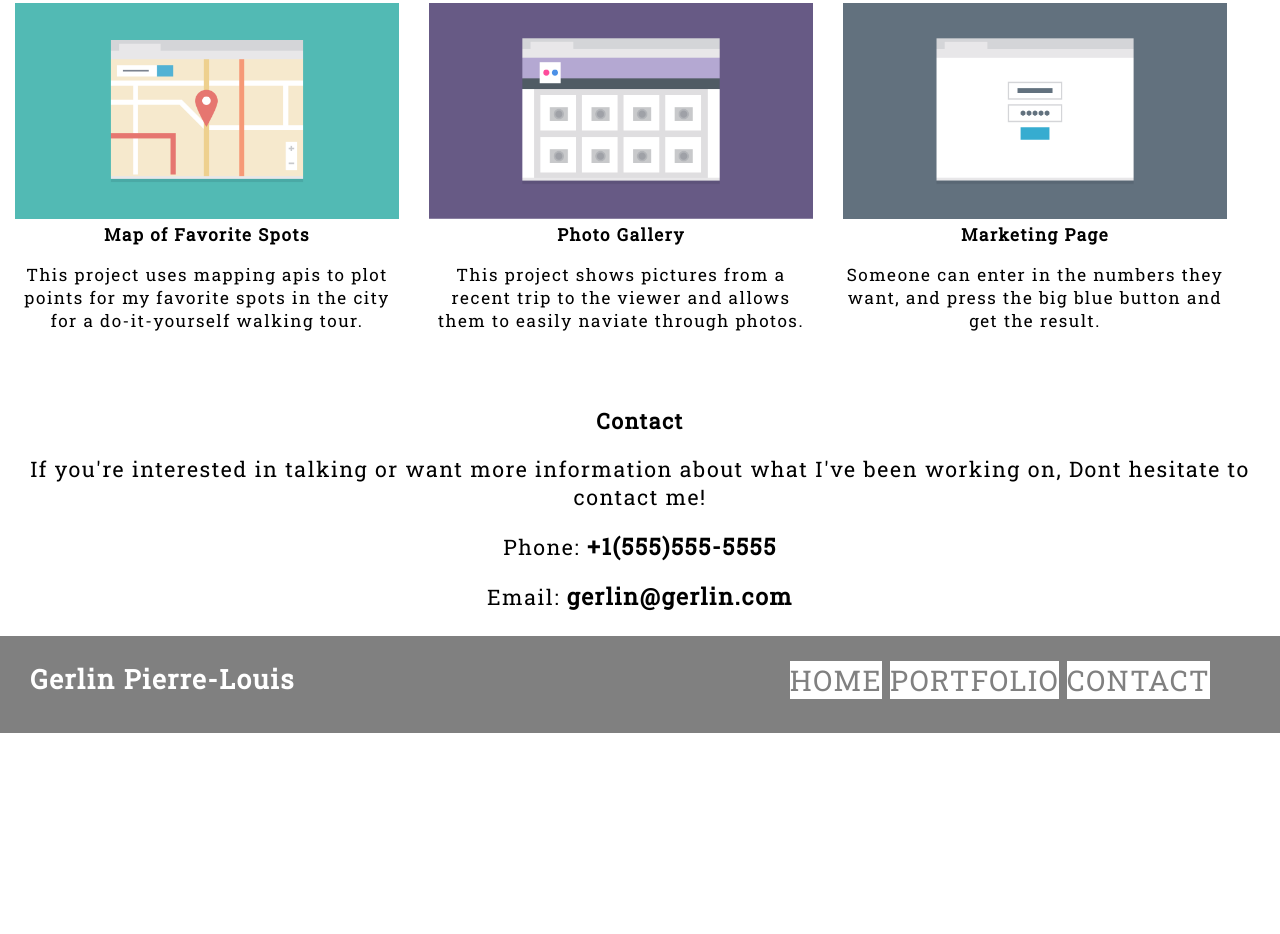
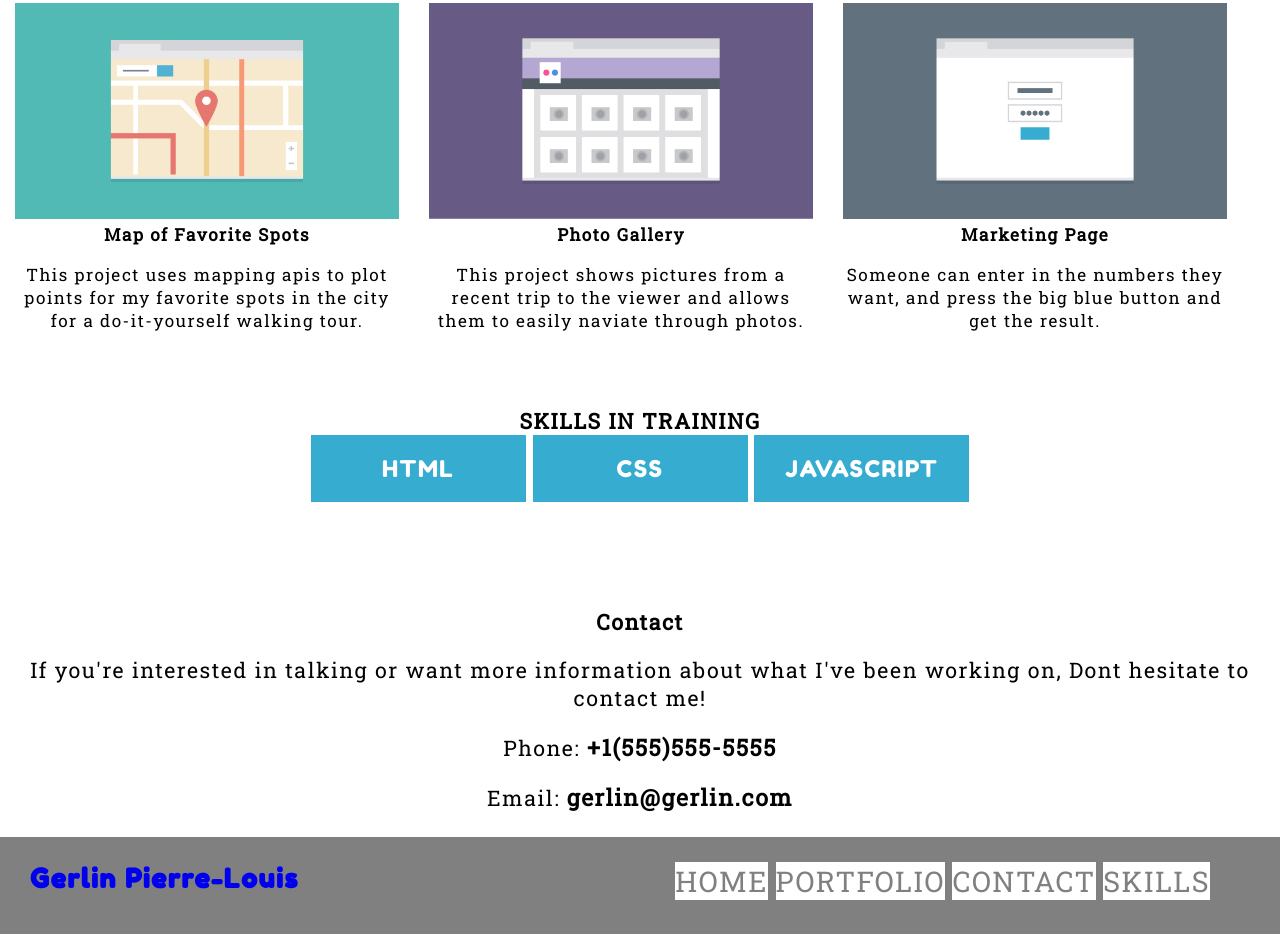
Before and after one commit to gerlinp/Responsive-Layout, a plain HTML site: page index.html in a window 1280 px wide. Shown: the part 837-1771 px from the top of the page. Before the commit the page ends 1570 px from the top, so only its background shows below. Drawn offline with Linux system fonts and the light colour scheme.

Commit message:
final change

```diff
--- a/css/styles.css
+++ b/css/styles.css
@@ -20,8 +20,12 @@ p {
     margin-top: 1em;
 }
 
-a, a:visited, a:hover, a:active {
-    color: inherit;
+a, a:visited, a:active,  {
+    color: white;
+  }
+
+  a:hover {
+    color: #36acd0;
   }
 
 a {
@@ -43,6 +47,9 @@ ul {
     margin: 20px;
 }
 
+.name {
+    font-family: 'Fredoka One', serif; /* ---------- 2nd Google font -------- */
+}
 
 .deskfoot,
 .cellfoot,
@@ -83,6 +90,17 @@ header {
     visibility: hidden;
   }
 
+  .skills ul li{
+    display: inline-block;
+    padding: 20px 15px;
+    background-color: #36acd0;
+    width: 185px;
+    color: white;
+    margin-bottom: 100px;
+    font-family: 'Fredoka One', serif;
+  }
+
+
 
 /* -----------MEDIA QUERIES -----------*/
 
@@ -116,7 +134,6 @@ header {
         width: 50%;
         padding-left:10%
     }
-
 
     .cellfoot { display: none !important; }    /*----------Footer change  -------------- */
     .deskfoot  { display: block; visibility: visible; }
@@ -161,8 +178,6 @@ header {
     float: right;
     }
 
-
-
     .cellfoot { display: none !important; }    /*----------Footer change  -------------- */
     .deskfoot  { display: block; visibility: visible; }
 }
--- a/index.html
+++ b/index.html
@@ -6,6 +6,7 @@
     <title>Gerlin Pierre-Louis</title>
     <link rel="stylesheet" href="css/styles.css">
     <link rel="stylesheet" href="https://fonts.googleapis.com/css?family=Roboto+Slab">
+    <link rel="stylesheet" href="https://fonts.googleapis.com/css?family=Fredoka+One">
 
 </head>
 
@@ -19,6 +20,7 @@
                     <li><a href="#header">HOME</a></li>
                     <li><a href="#portfolio">PORTFOLIO</a></li>
                     <li><a href="#contact">CONTACT</a></li>
+                    <li><a href="#skills">SKILLS</a></li>
                 </ul>
             </nav>
         </header>
@@ -33,7 +35,7 @@
 
     <div class="wrapper clearfix" id="portfolio">
 
-        <h2>PORTFOLIO</h2>
+        <h1>PORTFOLIO</h1>
 
         <div class="mark page">
             <img class="image" src="images/portfolio-1.png" alt="#">
@@ -73,6 +75,15 @@
 
     </div>
 
+    <div class="skills" id="skills">
+        <h1>SKILLS IN TRAINING</h2>
+        <ul>
+            <li>HTML</li>
+            <li>CSS</li>
+            <li>JAVASCRIPT</li>
+        </ul>
+    </div>
+
     <div id="contact" class="contact">
 
         <h2>Contact</h2>
@@ -100,6 +111,7 @@
                     <li><a href="#header">HOME</a></li>
                     <li><a href="#portfolio">PORTFOLIO</a></li>
                     <li><a href="#contact">CONTACT</a></li>
+                    <li><a href="#skills">SKILLS</a></li>
                 </ul>
             </nav>
         </div>
```
